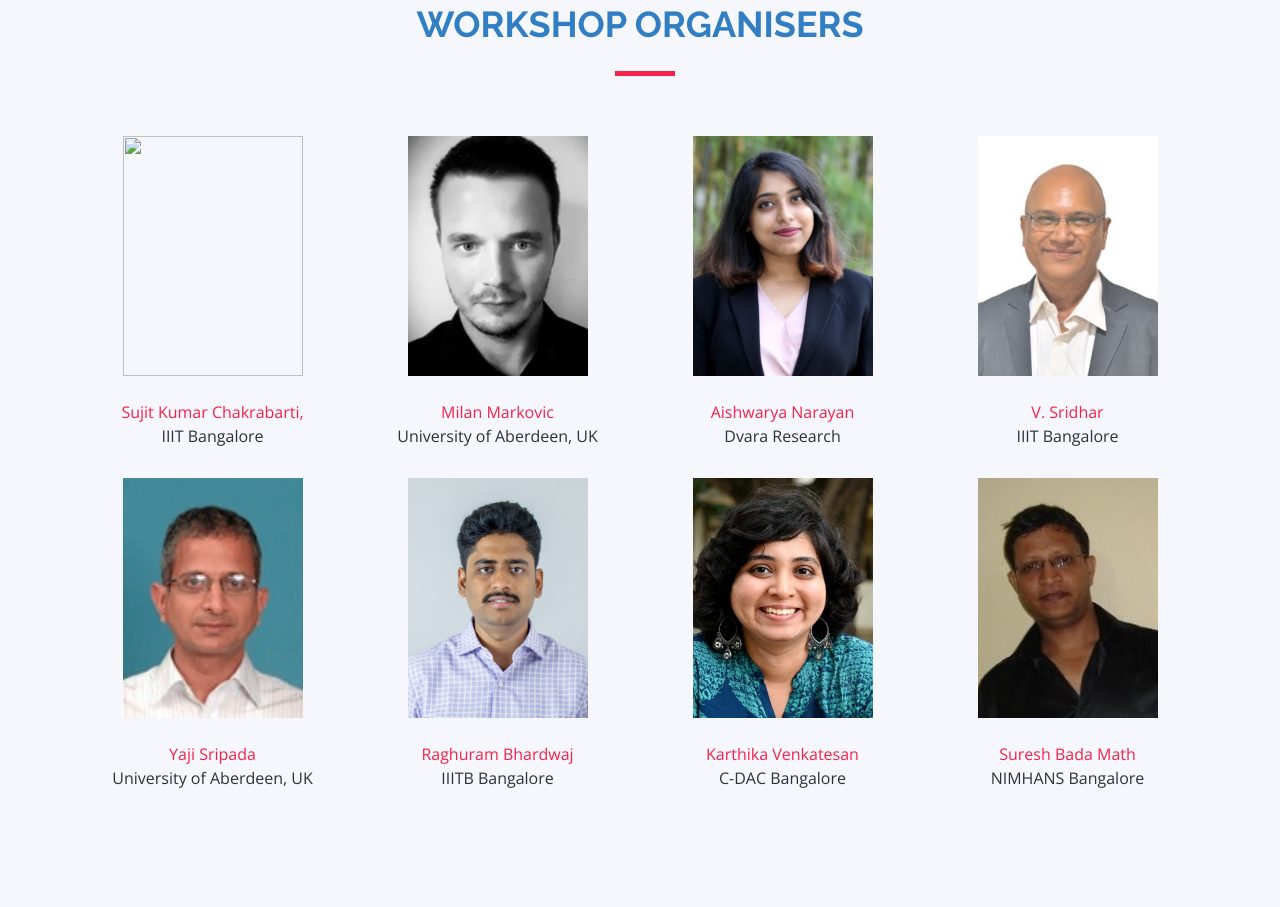
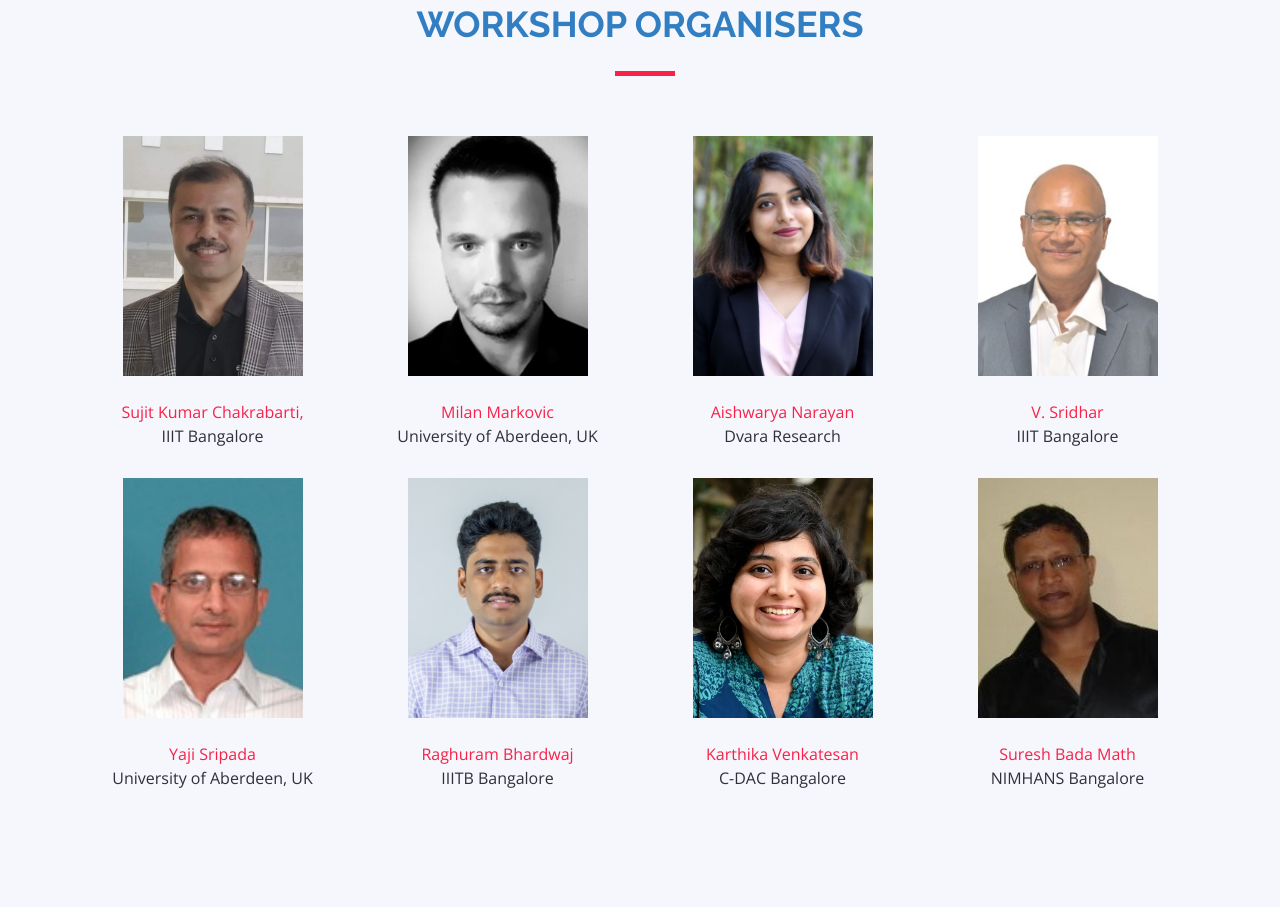
Before and after one commit to IIITBangalore/DPI-workshop-fdp, a plain HTML site: page index.html in a window 1280 px wide. Shown: the part 3439-4346 px from the top of the page. Drawn offline with nearby package versions, Linux system fonts and the light colour scheme.

Commit message:
fixed the link to sujit.jpg

```diff
--- a/index.html
+++ b/index.html
@@ -557,7 +557,7 @@
 
 			<div class="col-md-3 text-center">
               <div class="speaker">
-                <img src="./img/faculty/sujit.jpg" alt="" class="img-fluid" style="width: 180px; height: 240px; object-fit: cover">
+                <img src="./img/organisers/sujit.jpg" alt="" class="img-fluid" style="width: 180px; height: 240px; object-fit: cover">
               </div>
               <br>
               <p>
```
